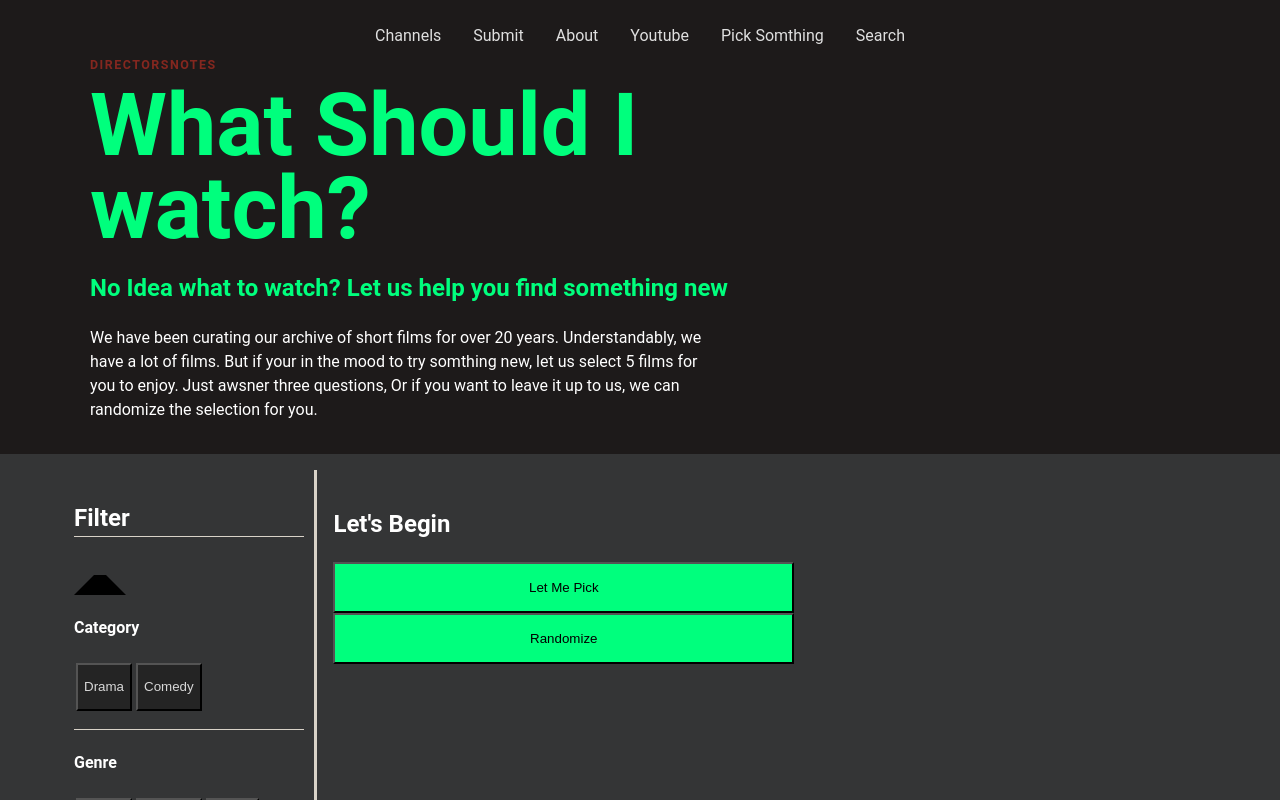
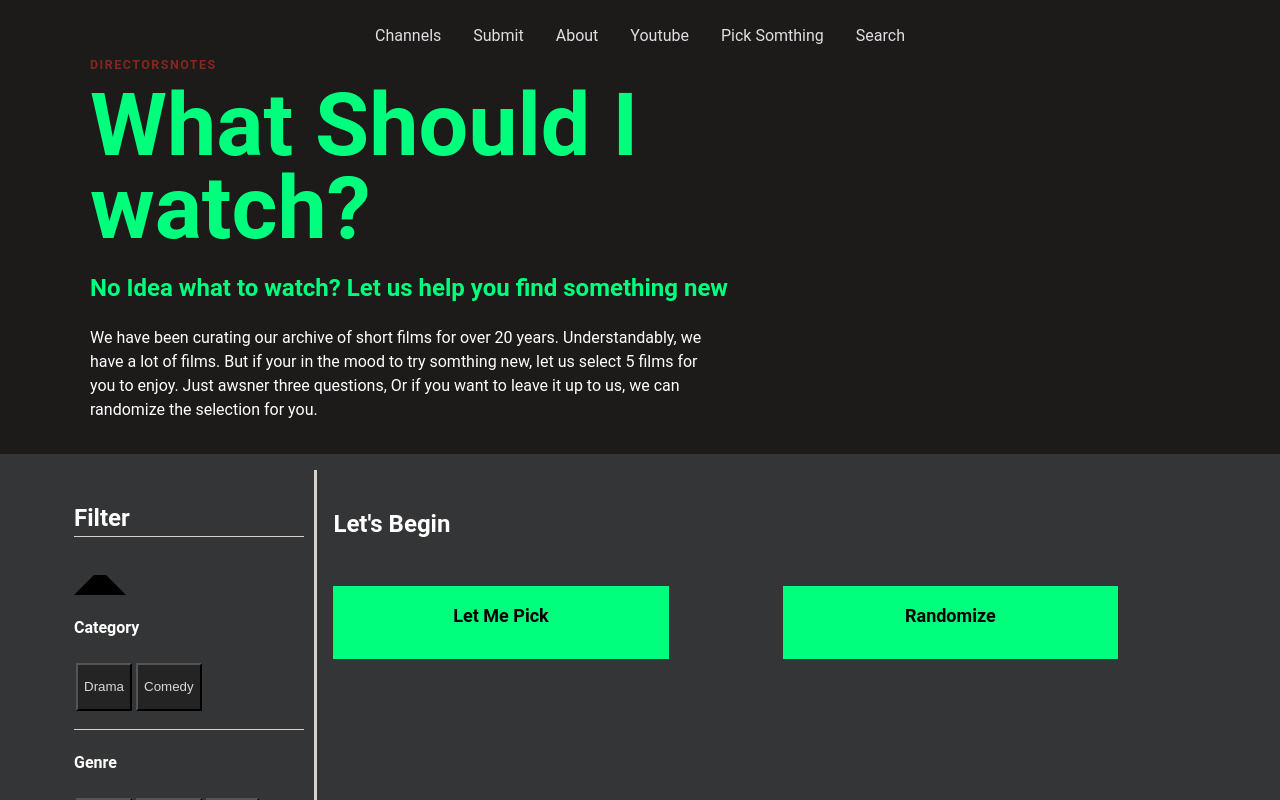
Before and after one commit to Daemus126/CDP-DN-1, a React app in the folder app/: page / in a window 1280 px wide. Shown: the top 800 px of the page. Built offline with nearby package versions, Linux system fonts and the light colour scheme; the HTML template or start-up script is replaced by a standard one.

Commit message:
week 6 final

```diff
--- a/app/src/App.jsx
+++ b/app/src/App.jsx
@@ -96,7 +96,9 @@ function App() {
         <div className="Question-Header">
           <h2>Let's Begin</h2>
         </div>
+
         <MainQuestions/>
+
 
 
 
--- a/app/src/components/MainQuestions.jsx
+++ b/app/src/components/MainQuestions.jsx
@@ -82,7 +82,8 @@ function MainQuestions() {
             {myButtons.map((buttonData, index) => {
                 return (
                     <div key={index}>
-                        <button
+                       <div className='Questions'>
+                        <div
                             type="button" className='MainQuestions'
                             onClick={() => {
                                 handleOn()
@@ -90,8 +91,8 @@ function MainQuestions() {
                             }}
                         >
                             {buttonData[0].title}
-                        </button>
-                        <button
+                        </div>
+                        <div
                             type="button"  className='MainQuestions'
 
                                onClick={() => {
@@ -100,7 +101,8 @@ function MainQuestions() {
                             }}
                         >
                             {buttonData[1].title}
-                        </button>
+                        </div>
+                        </div>
                     </div>
                 )
             })}
--- a/app/src/index.css
+++ b/app/src/index.css
@@ -232,6 +232,8 @@ li a:hover {
   min-height: 70%;
   padding: 1rem;
   text-align: center;
+  font-weight: bold;
+  font-size: 18px;
 
 }
 
```
